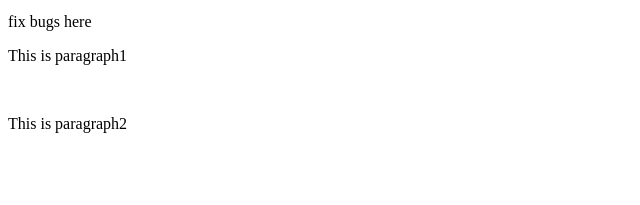
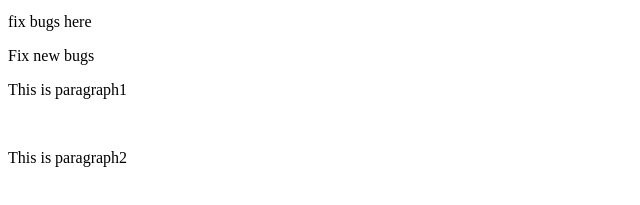
Before and after one commit to phuriphat20/sample_git2, a plain HTML site: page index.html in a window 1280 px wide. Shown: the part 283-488 px from the top of the page, without its empty margins (0-640 px from the left). Drawn offline with Linux system fonts and the light colour scheme.

Commit message:
Fix bug #2

```diff
--- a/index.html
+++ b/index.html
@@ -7,6 +7,7 @@
 <h1>This is another new feature</h1>
 <p>This new content</p>
 <p>fix bugs here</p>
+<p>Fix new bugs</p>
 <p>This is paragraph1</p>
 <p>This is paragraph2</p>
 </body>
```
